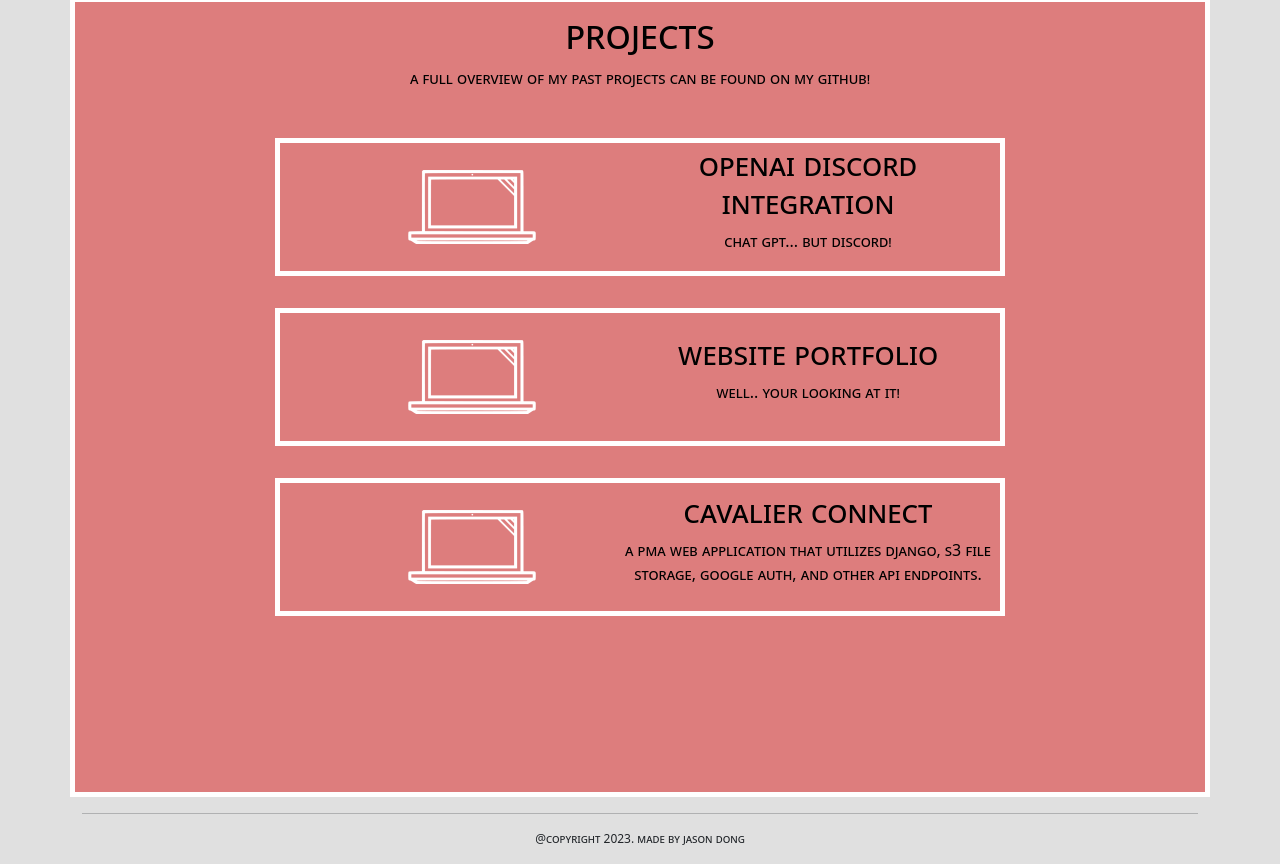
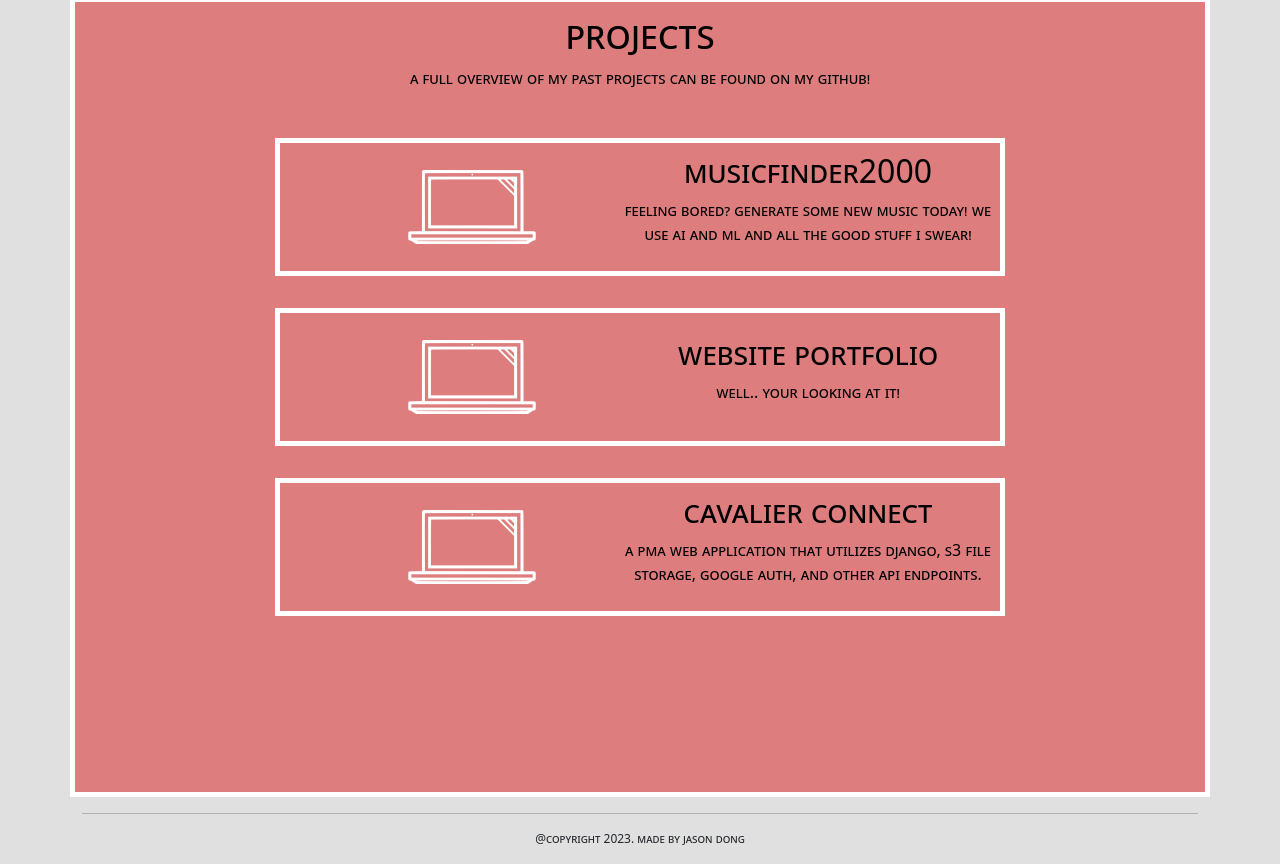
Before and after one commit to frog42o/frog42o.github.io, a React (Vite) app: page / in a window 1280 px wide. Shown: the part 1663-2527 px from the top of the page. Built offline with nearby package versions, Linux system fonts and the light colour scheme.

Commit message:
quick update

```diff
--- a/src/components/Projects.tsx
+++ b/src/components/Projects.tsx
@@ -46,11 +46,8 @@ function Projects() {
         <h1 className="mt-2">projects</h1>
         <p>a full overview of my past projects can be found on my github!</p>
       </div>
-      <ProjectChildren
-        name="openai discord integration"
-        src="https://github.com/frog42o/discord-openai-integration"
-      >
-        chat gpt... but discord!
+      <ProjectChildren name="musicfinder2000" src="https://musicfinder2000.netlify.app/">
+      feeling bored? generate some new music today! we use ai and ml and all the good stuff i swear!
       </ProjectChildren>
       <ProjectChildren
         name="website portfolio"
```
Also changed, not shown: 2 other files (tests, documents, lock files or other folders).
